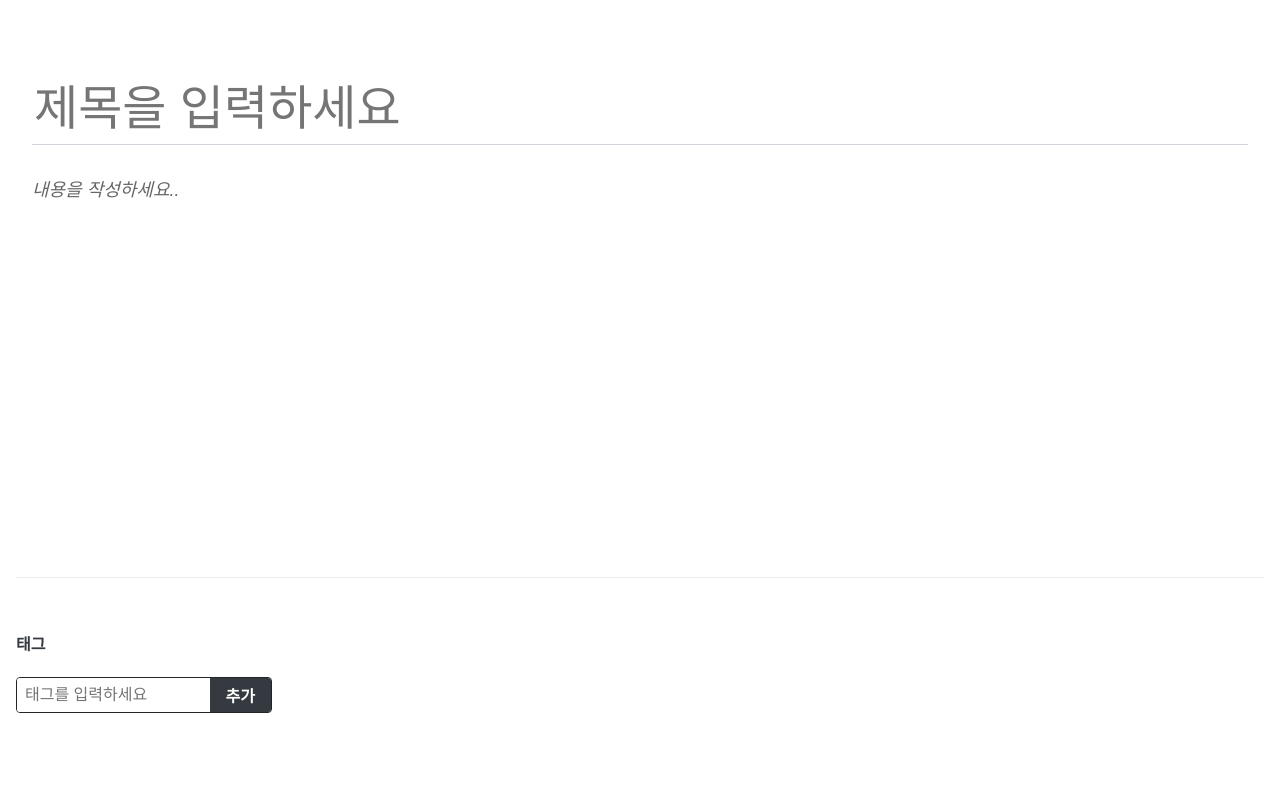
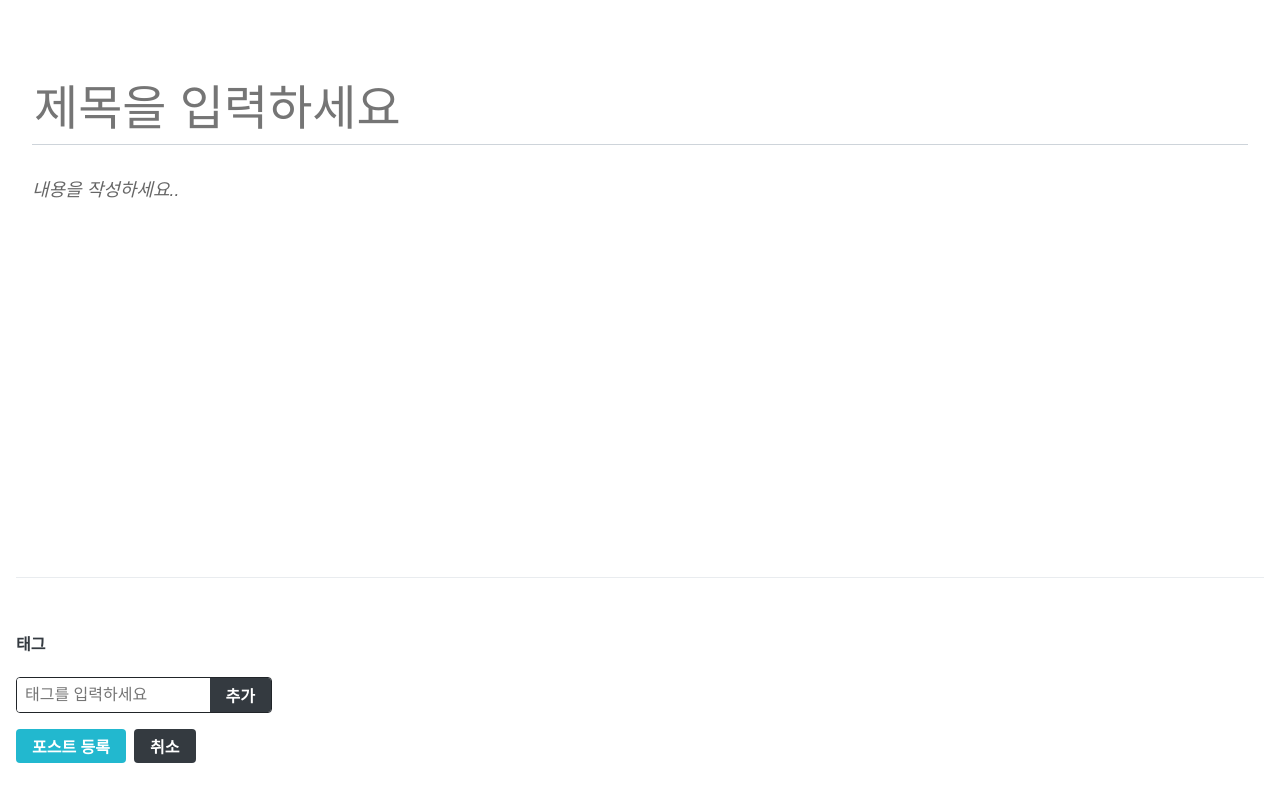
Before and after one commit to ParkSeungKyu92/Blog, a React (Create React App) app: page /write in a window 1280 px wide. Built offline with nearby package versions, Linux system fonts and the light colour scheme.

Commit message:
WriteActionButtons 컴포넌트 생성  - Post 등록 & 취소 버튼 컴포넌트

```diff
--- /dev/null
+++ b/src/components/write/WriteActionButtons.js
@@ -0,0 +1,33 @@
+import React from 'react';
+import styled from 'styled-components';
+import Button from '../common/Button';
+
+const WriteActionButtonsBlock = styled.div`
+    margin-top : 1rem;
+    margin-bottom : 3rem;
+    button + button {
+        margin-left : 0.5rem;
+    }
+`;
+
+/** TagBox에서 사용하는 높이과 일치하도록 설정후 서로간의 여백지정 */
+
+const StyledButton = styled(Button)`
+    height : 2.125rem;
+    & + & {
+        margin-left: 0.5rem;
+    }
+`;
+
+const WriteActionButtons = ({ onCancel, onPublish }) => {
+    return (
+        <WriteActionButtonsBlock>
+            <StyledButton cyan onClick={onPublish}>
+                포스트 등록
+            </StyledButton>
+            <StyledButton onClick={onCancel}>취소</StyledButton>
+        </WriteActionButtonsBlock>
+    );
+}
+
+export default WriteActionButtons;
--- a/src/pages/WritePage.js
+++ b/src/pages/WritePage.js
@@ -2,12 +2,14 @@
 import Responsive from '../components/common/Responsive';
 import Editor from '../components/write/Editor';
 import TagBox from '../components/write/TagBox';
+import WriteActionButtons from '../components/write/WriteActionButtons';
 
 const WritePage = () => {
     return (
         <Responsive>
             <Editor/>
             <TagBox/>
+            <WriteActionButtons/>
         </Responsive>
     );
 };
```
